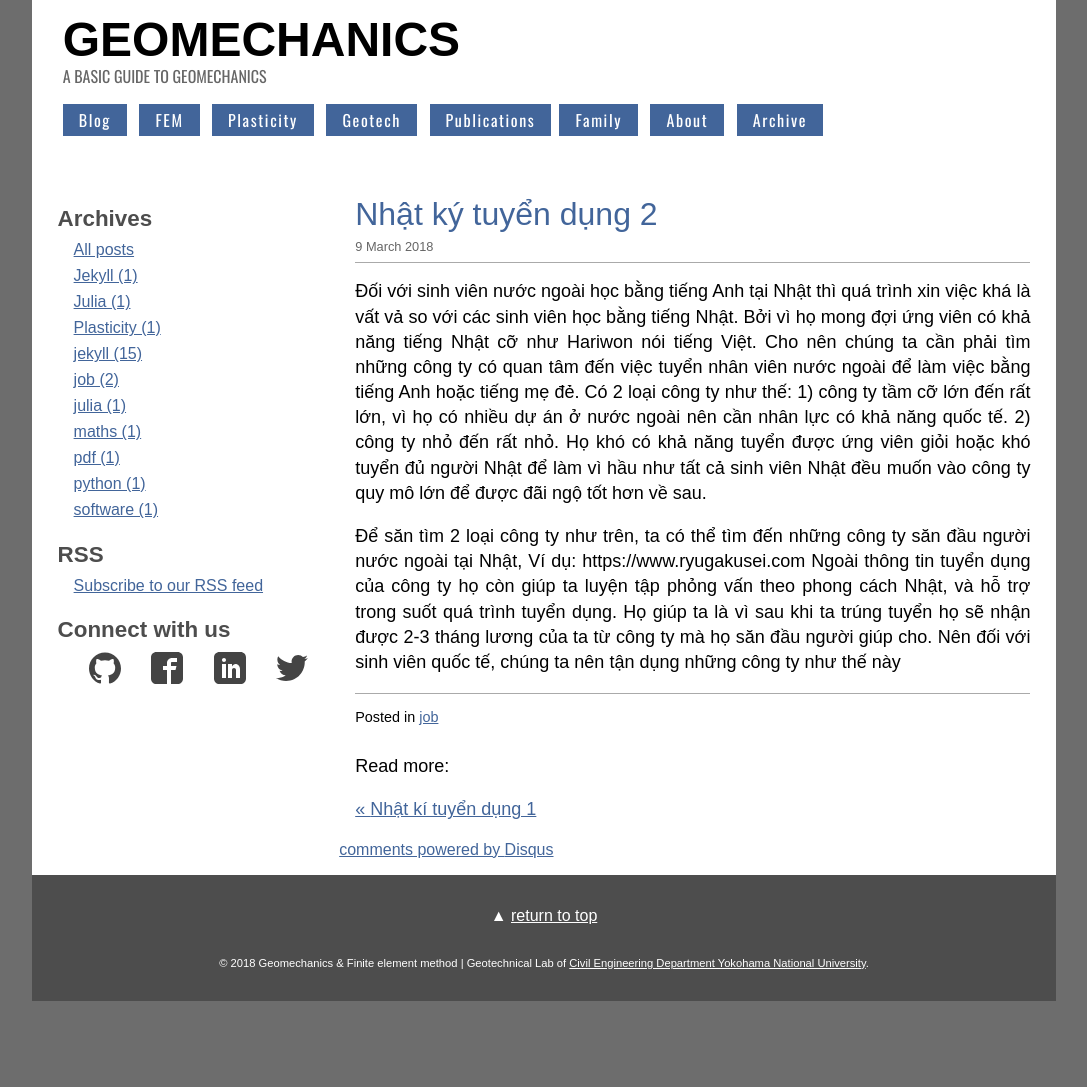
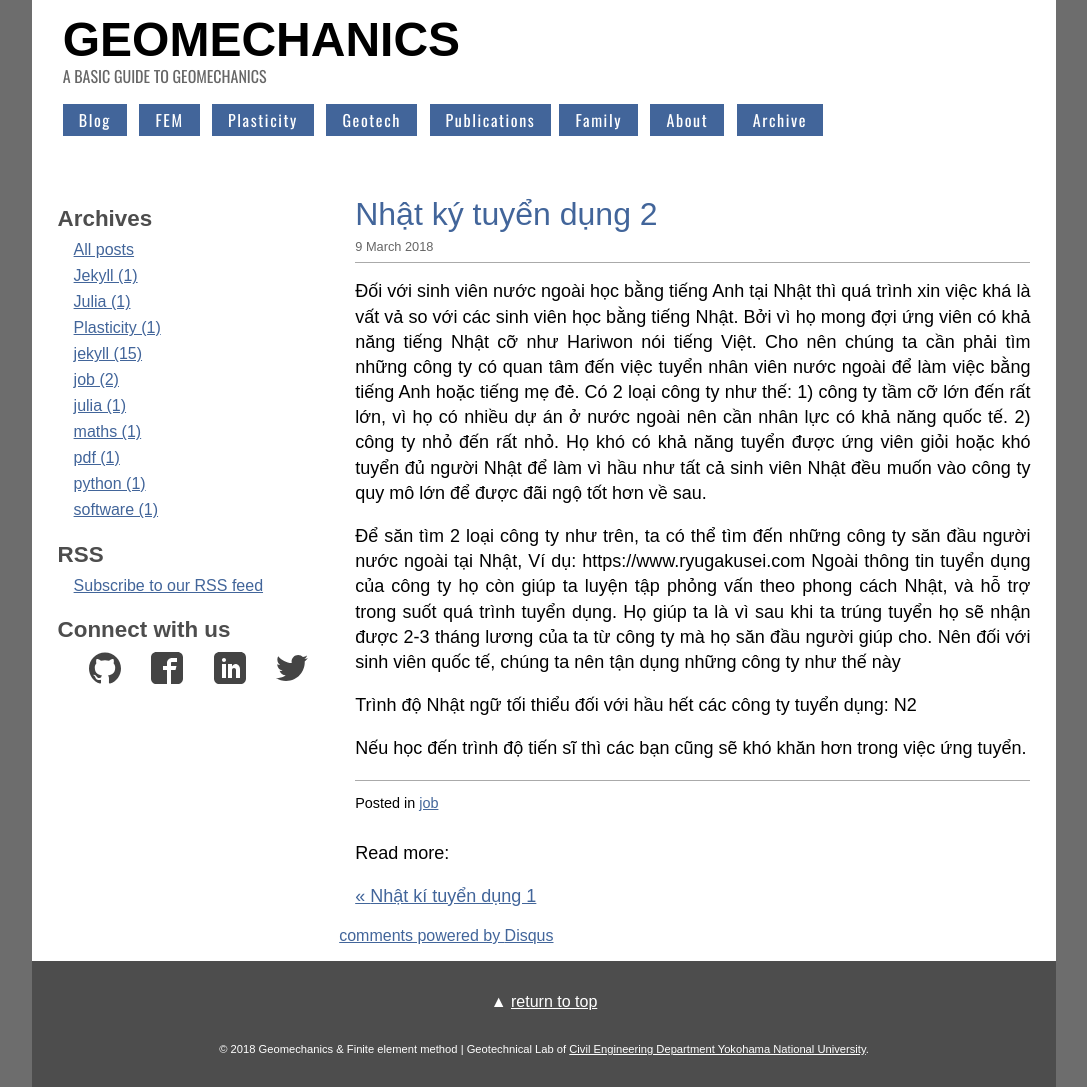
Before and after one commit to quangvunp/geomechanics, a Jekyll site: the page built from _posts/2018-03-09-job-hunting2.md, in a window 1280 px wide. Shown: the whole page, without its empty margins (96-1183 px from the left). Built offline with Jekyll 4.4.1, drawn with Linux system fonts in a browser that asks for light colours; comment, search, counter and statistics services are not loaded; before the commit the page ends 1001 px from its top, so only the background shows below that.

Commit message:
Update 2018-03-09-job-hunting2.md

```diff
--- a/_posts/2018-03-09-job-hunting2.md
+++ b/_posts/2018-03-09-job-hunting2.md
@@ -16,3 +16,7 @@ https://www.ryugakusei.com
 Ngoài thông tin tuyển dụng của công ty họ còn giúp ta luyện tập phỏng vấn theo phong cách Nhật, và hỗ trợ trong suốt
 quá trình tuyển dụng. Họ giúp ta là vì sau khi ta trúng tuyển họ sẽ nhận được 2-3 tháng lương của ta từ công ty mà
 họ săn đầu người giúp cho. Nên đối với sinh viên quốc tế, chúng ta nên tận dụng những công ty như thế này
+
+Trình độ Nhật ngữ tối thiểu đối với hầu hết các công ty tuyển dụng: N2
+
+Nếu học đến trình độ tiến sĩ thì các bạn cũng sẽ khó khăn hơn trong việc ứng tuyển.
```
